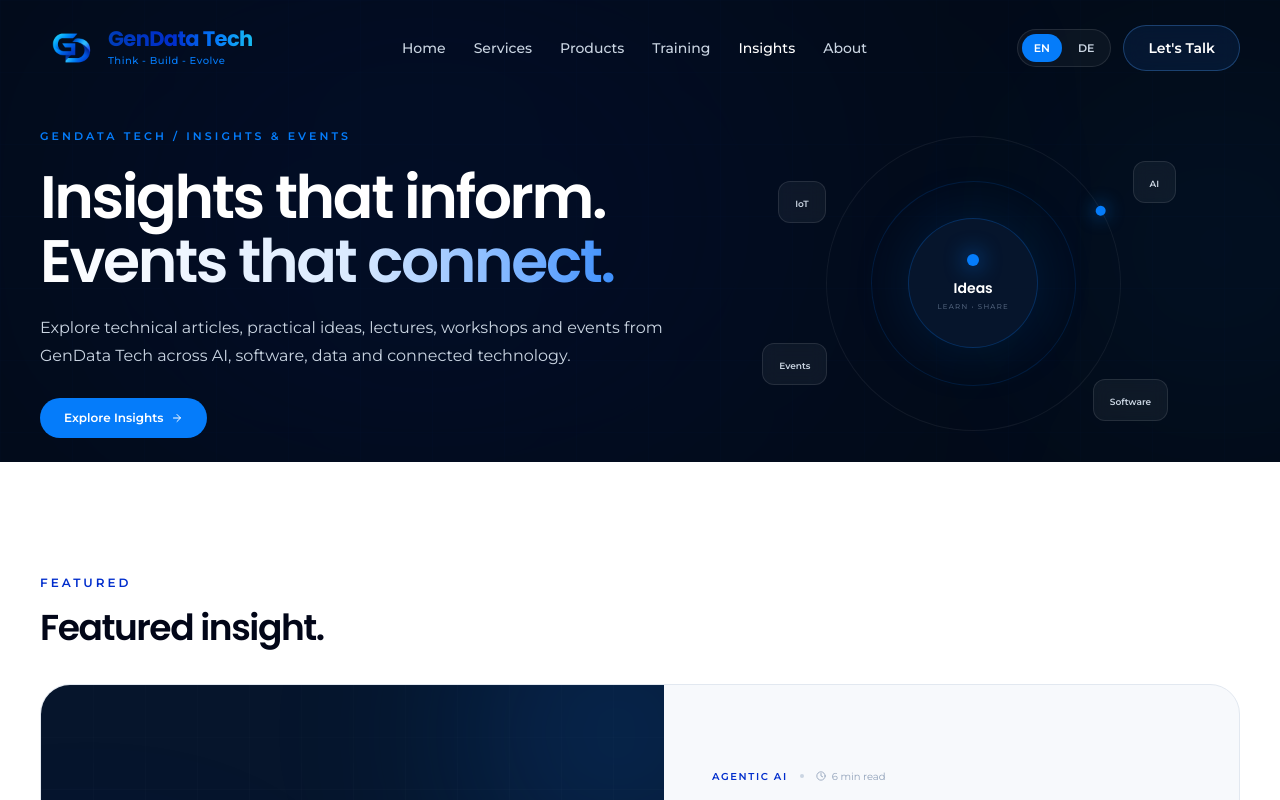
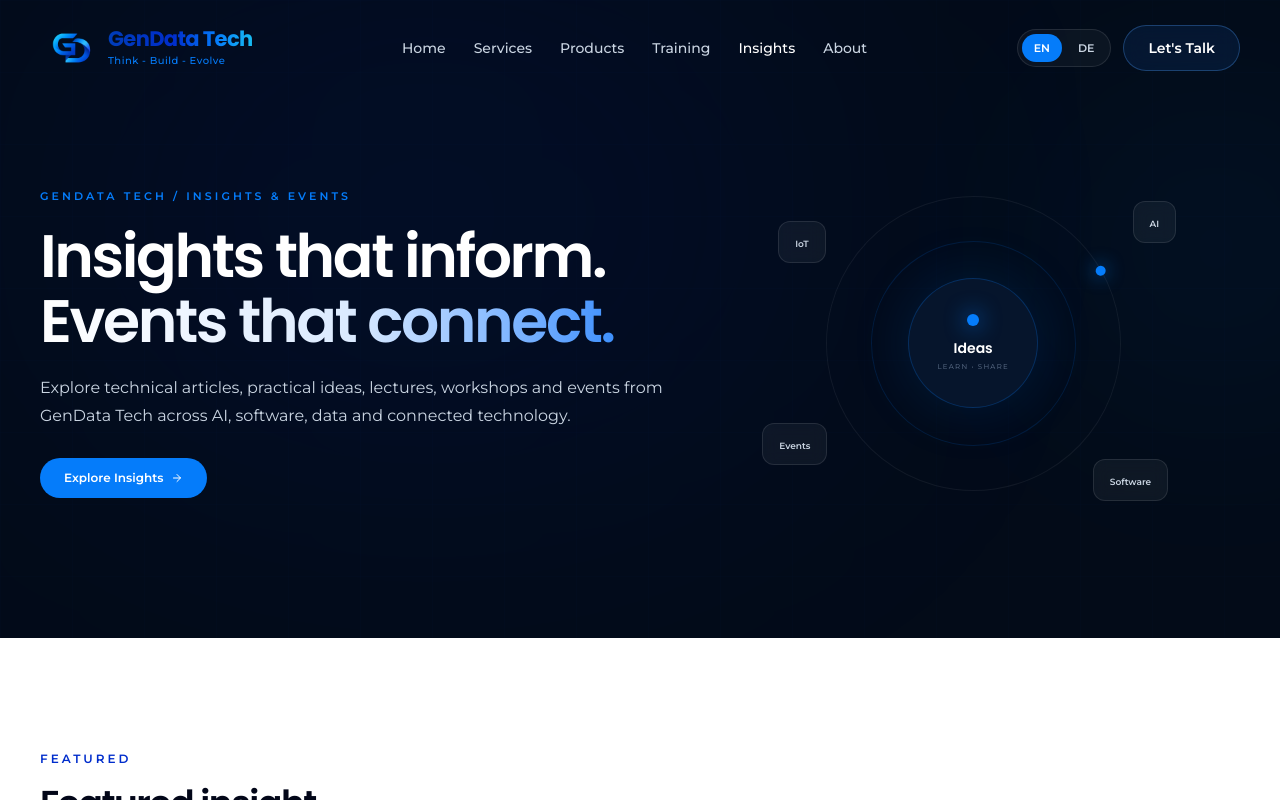
Before and after one commit to aravinthk1504/gendata-techv2, a Next.js app: page /en/blog in a window 1280 px wide. Shown: the top 800 px of the page. Built offline with nearby package versions, Linux system fonts and the light colour scheme.

Commit message:
Match Insights hero structure to Services and Products

```diff
--- a/src/components/migrated/Blog.jsx
+++ b/src/components/migrated/Blog.jsx
@@ -82,7 +82,7 @@ function Blog() {
 
         <section
           ref={heroRef}
-          className="relative overflow-hidden bg-[#030b18] px-6 pt-28 pb-16 sm:pt-32 sm:pb-20 lg:px-10 lg:pt-32 lg:pb-6"
+          className="relative overflow-hidden bg-[#030b18] px-6 pt-28 pb-16 sm:pt-32 sm:pb-20 lg:px-10 lg:pt-32 lg:pb-20"
         >
           <motion.div
             className="pointer-events-none absolute left-1/3 top-0 h-[430px] w-[760px] -translate-x-1/2 rounded-full bg-[#002DCC]/15 blur-[160px]"
@@ -139,7 +139,7 @@ function Blog() {
             }}
           />
 
-          <div className="relative mx-auto flex w-full max-w-[1400px] items-center py-6 sm:py-8 lg:py-0">
+          <div className="relative mx-auto flex w-full max-w-[1400px] items-center py-6 sm:py-8 lg:min-h-[430px] lg:py-8">
             <div className="grid w-full min-w-0 items-center gap-10 lg:grid-cols-[1.08fr_0.92fr] lg:gap-10">
 
               <div className="max-w-[690px]">
@@ -234,7 +234,7 @@ function Blog() {
                   duration: 0.65,
                   delay: 0.15,
                 }}
-                className="relative hidden h-[300px] w-full max-w-[430px] items-center justify-center lg:flex lg:justify-self-center"
+                className="relative hidden h-[340px] w-full max-w-[430px] items-center justify-center lg:flex lg:justify-self-center"
               >
                 <motion.div
                   className="absolute h-[295px] w-[295px] rounded-full border border-white/[0.06]"
```
